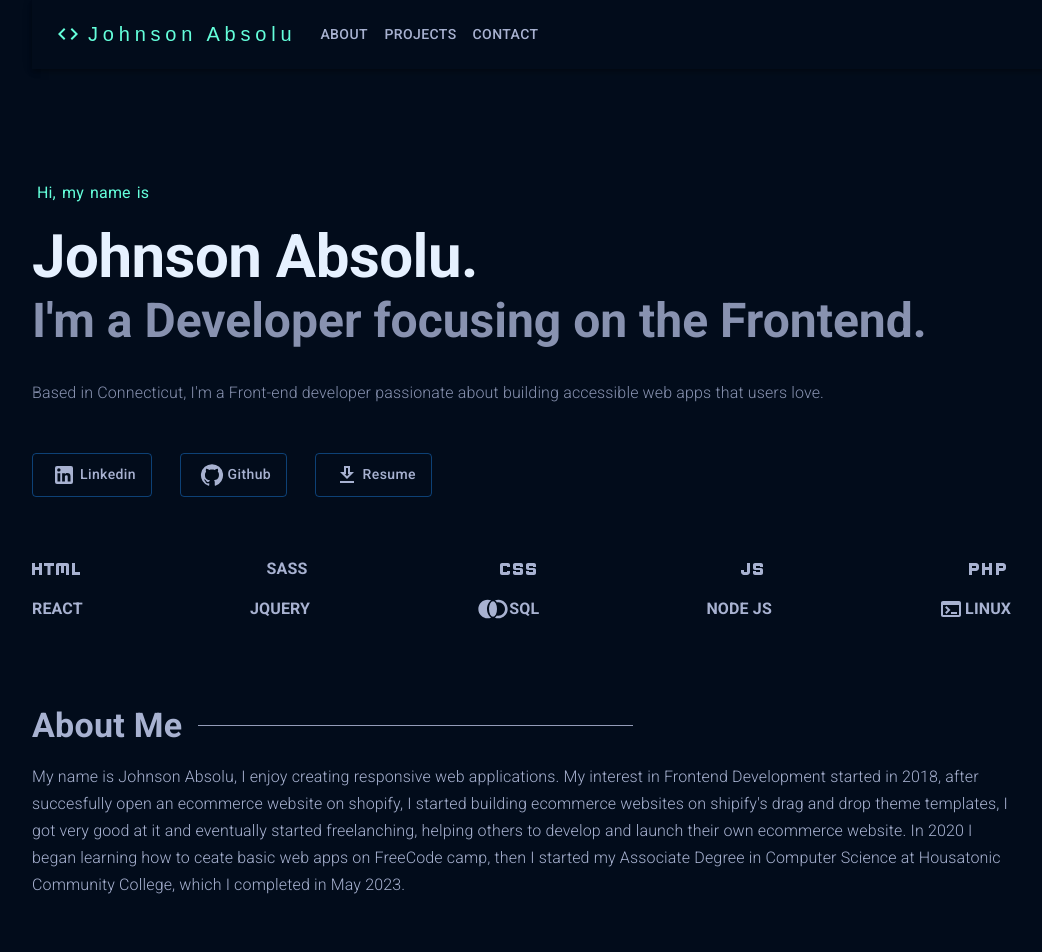
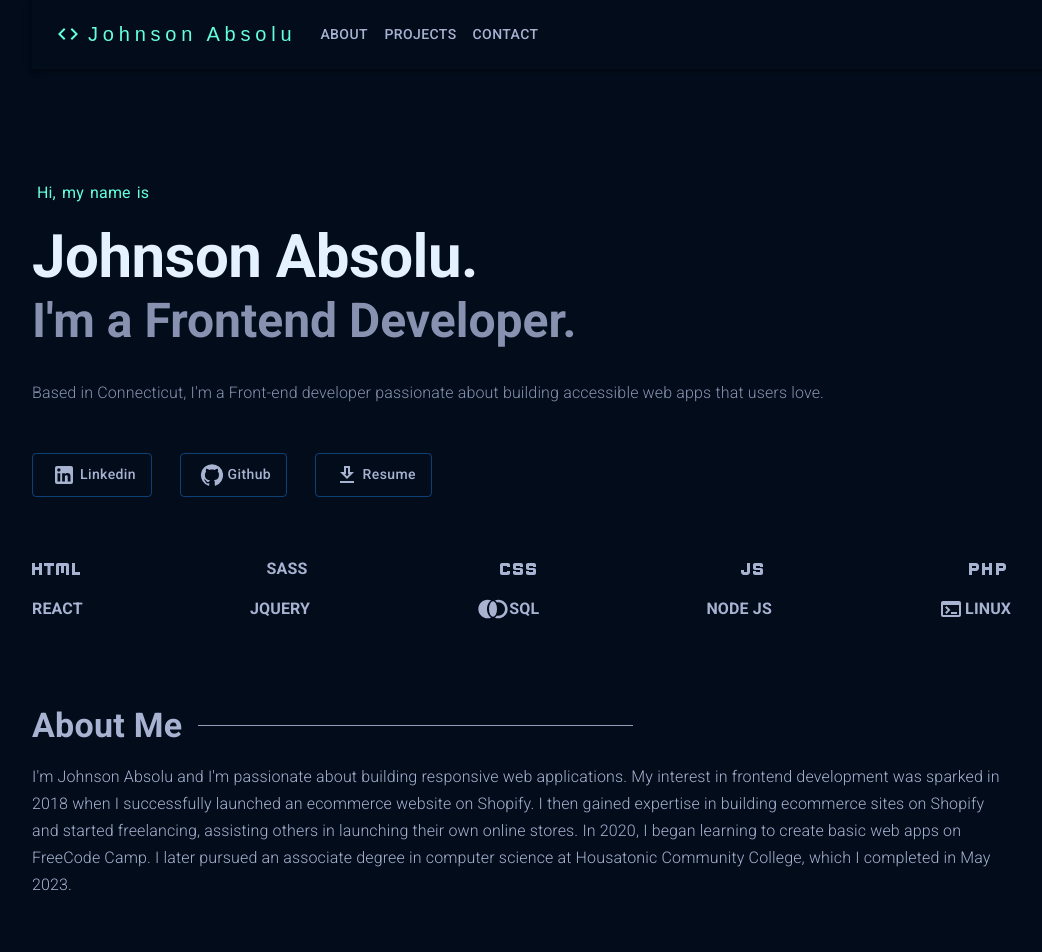
Before and after one commit to JAbsolu/React-portfolio, a React (Create React App) app: page / in a window 1280 px wide. Shown: the top 952 px of the page, without its empty margins (64-1106 px from the left). Built offline with nearby package versions, Linux system fonts and the light colour scheme.

Commit message:
updated texts

```diff
--- a/src/views/home/index.jsx
+++ b/src/views/home/index.jsx
@@ -87,7 +87,7 @@ import Projects from "../../components/Projects";
                   color: slate,
                 }}
               >
-                I'm a Developer focusing on the Frontend.
+                I'm a Frontend Developer.
               </Typography>
             </Typography>
 
@@ -322,16 +322,7 @@ import Projects from "../../components/Projects";
                 fontWeight: "200",
               }}
             >
-              My name is Johnson Absolu, I enjoy creating responsive web
-              applications. My interest in Frontend Development started in 2018,
-              after succesfully open an ecommerce website on shopify, I started
-              building ecommerce websites on shipify's drag and drop theme
-              templates, I got very good at it and eventually started
-              freelanching, helping others to develop and launch their own
-              ecommerce website. In 2020 I began learning how to ceate basic web
-              apps on FreeCode camp, then I started my Associate Degree in
-              Computer Science at Housatonic Community College, which I completed
-              in May 2023.
+             I'm Johnson Absolu and I'm passionate about building responsive web applications. My interest in frontend development was sparked in 2018 when I successfully launched an ecommerce website on Shopify. I then gained expertise in building ecommerce sites on Shopify and started freelancing, assisting others in launching their own online stores. In 2020, I began learning to create basic web apps on FreeCode Camp. I later pursued an associate degree in computer science at Housatonic Community College, which I completed in May 2023.
             </Typography>
           </Box>
         </Box>
```
